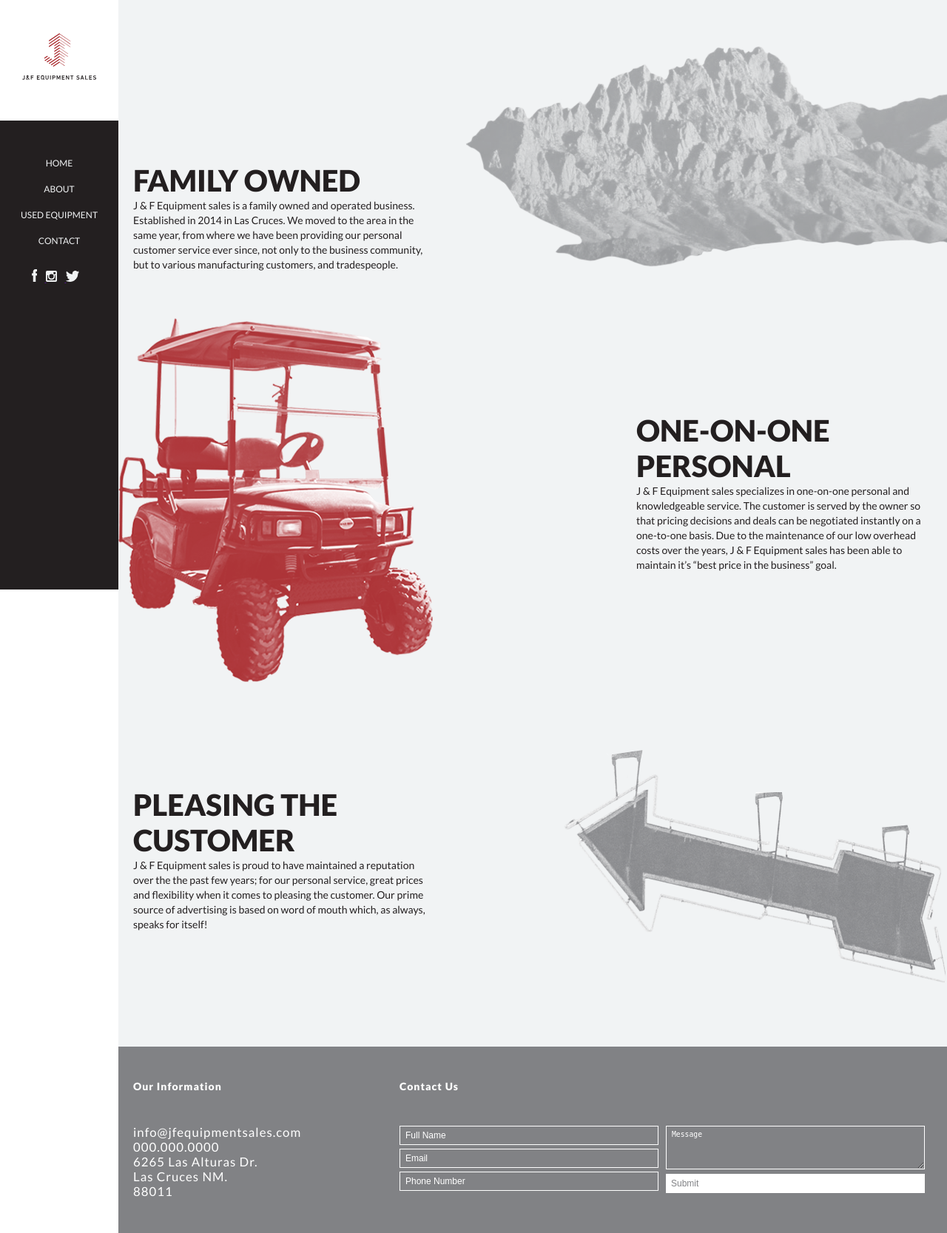
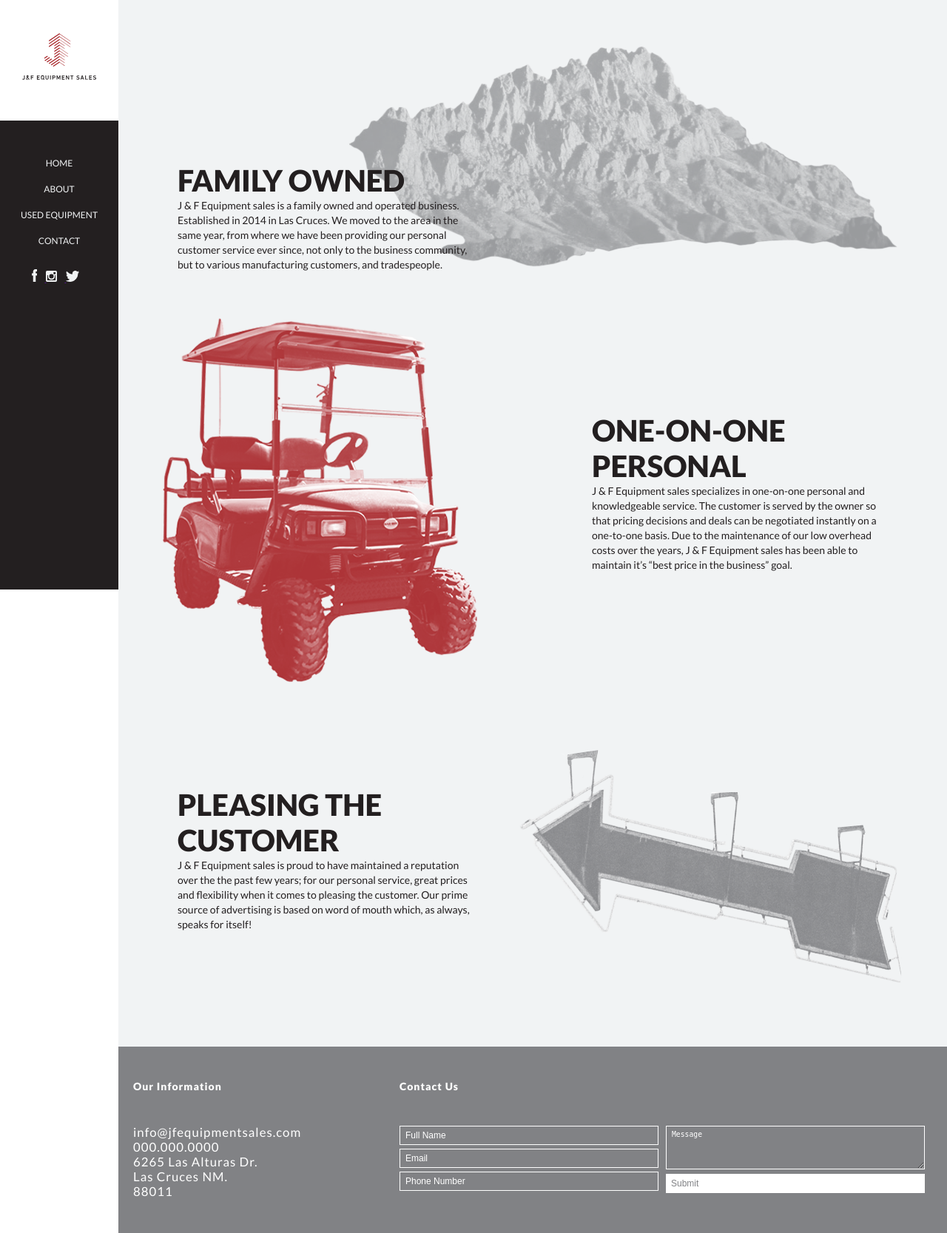
Before and after one commit to kellyannmcnamara01/jf-equipment, a PHP site: page /about.php in a window 1280 px wide. Shown: the whole page at 74% size. Run offline with PHP 8.4, Linux system fonts and the light colour scheme.

Commit message:
styling for the background imgs and over all placement within the about page

```diff
--- a/about.php
+++ b/about.php
@@ -6,22 +6,28 @@ include "head.php";
 ?>
 
 <div id="family-owned">
+    <div class="about-content">
         <h2>family owned</h2>
         <p>
             J & F Equipment sales is a family owned and operated business. Established in 2014 in Las Cruces. We moved to the area in the same year, from where we have been providing our personal customer service ever since, not only to the business community, but to various manufacturing customers, and tradespeople.
         </p>
     </div>
+</div>
 <div id="personal">
+    <div class="about-content">
         <h2>one-on-one personal</h2>
         <p>
             J & F Equipment sales specializes in one-on-one personal and knowledgeable service. The customer is served by the owner so that pricing decisions and deals can be negotiated instantly on a one-to-one basis. Due to the maintenance of our low overhead costs over the years, J & F Equipment sales has been able to maintain it’s “best price in the business” goal.
         </p>
     </div>
+</div>
 <div id="customer">
+    <div class="about-content">
         <h2>pleasing the customer</h2>
         <p>
             J & F Equipment sales is proud to have maintained a reputation over the the past few years; for our personal service, great prices and flexibility when it comes to pleasing the customer. Our prime source of advertising is based on word of mouth which, as always, speaks for itself!
         </p>
+    </div>
 </div>
 
 <?php
--- a/main.css
+++ b/main.css
@@ -279,11 +279,12 @@ footer p a:hover, footer p a:active, footer p a:focus {
 /* =============== 00. Family Owned =============== */
 
 #family-owned {
-    background-image: url("opt-imgs/family-bg.png");
+    background-image: url("opt-imgs/family-bg2.png");
     background-size: auto;
     background-position: right;
     background-repeat: no-repeat;
     padding: 220px 20px 55px;
+    max-width: 1000px;
 }
 #personal {
     background-image: url("opt-imgs/personal-bg.png");
@@ -291,6 +292,7 @@ footer p a:hover, footer p a:active, footer p a:focus {
     background-position: left;
     background-repeat: no-repeat;
     padding: 135px 20px 155px;
+    max-width: 1000px;
 }
 #customer {
     background-image: url("opt-imgs/customer-bg.png");
@@ -298,6 +300,7 @@ footer p a:hover, footer p a:active, footer p a:focus {
     background-position: right;
     background-repeat: no-repeat;
     padding: 135px 20px 155px;
+    max-width: 1000px;
 }
 #family-owned h2, #personal h2, #customer h2 {
     color: #231f20;
@@ -312,6 +315,9 @@ footer p a:hover, footer p a:active, footer p a:focus {
 #personal h2, #personal p {
     max-width: 400px;
     margin-right: 0px;
+}
+.about-content {
+    max-width: 960px;
 }
 
 /* =============== 00. Media Query =============== */
```
Also changed, not shown: opt-imgs/family-bg2.png (added). Lines whose indentation alone changed are shown as unchanged.
